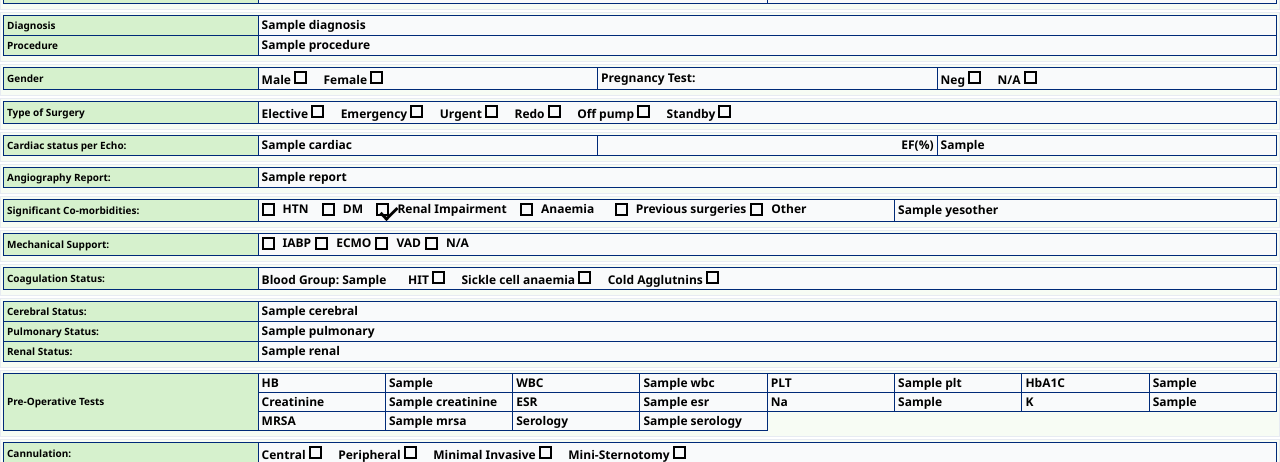
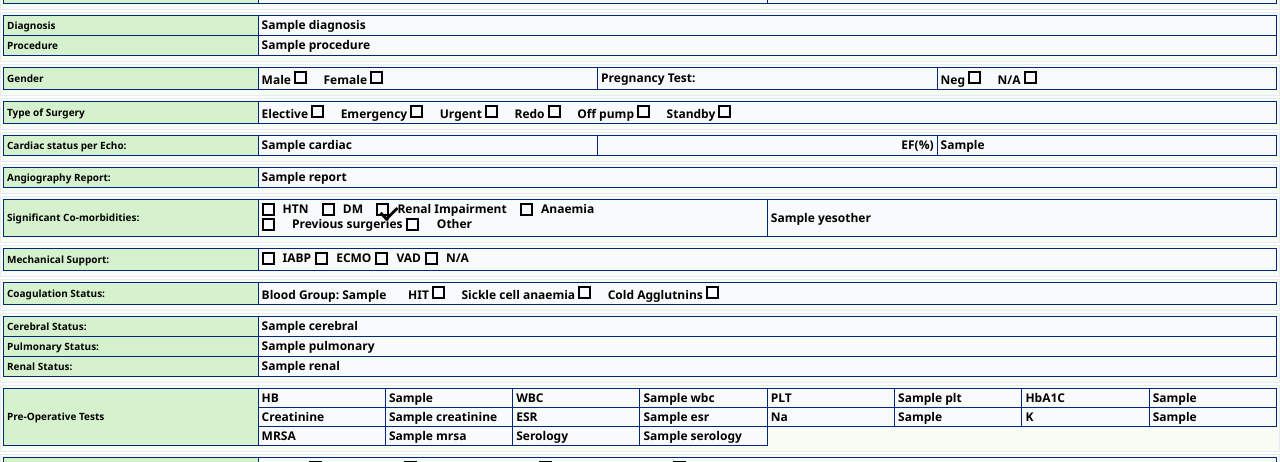
Before and after one commit to finashinas123/LogbookWeb, a Flask app: template templates/pdf1.html in a window 1280 px wide. Shown: the part 219-681 px from the top of the page. Run offline with Flask 3, Linux system fonts and the light colour scheme; the template is opened without the code that fills it: most values are stand-ins (such as "Sample title", 1, 10 or a date in 2020).

Commit message:
Fix HTML structure for previous surgeries section

```diff
--- a/templates/pdf1.html
+++ b/templates/pdf1.html
@@ -416,12 +416,18 @@ input[type="checkbox"] {
                     </label>
                     <label class="cb">
                         <span class="box {{ 'checked' if data.previous else '' }}"></span>
+
+                &nbsp;&nbsp;
+
                         Previous surgeries
                         <span class="box {{ 'checked' if data.other else '' }}"></span>
+
+                &nbsp;&nbsp;
+
                         Other
                     </label>
                 </td>
-                <td class="inline" style="width:30%;">{{ data.yesother }}</td>
+                <td class="inline ">{{ data.yesother }}</td>
             </tr>
         </table>
     </div>
```
